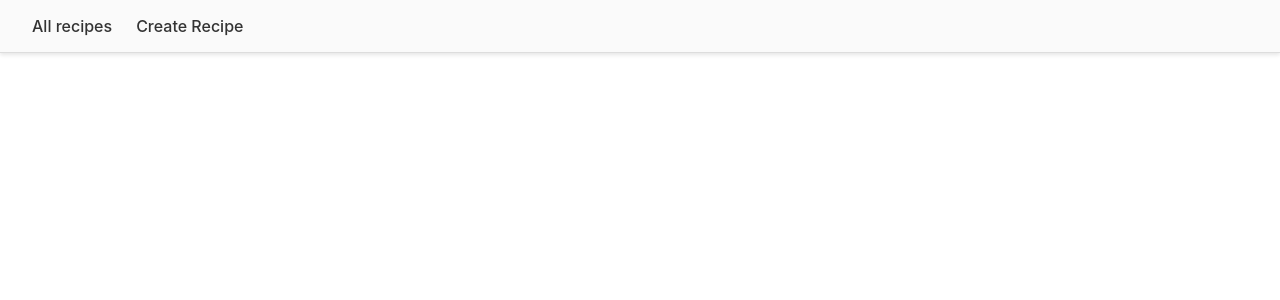
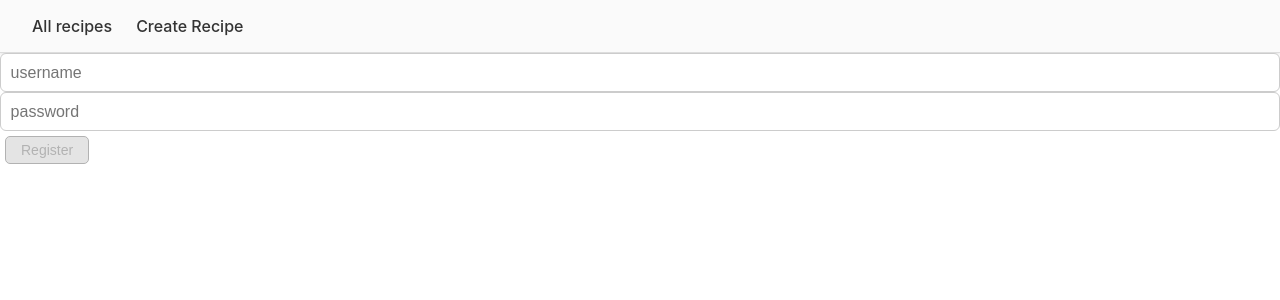
Before and after one commit to atsiarnouskaya/recipe-web-app-front, a React (Create React App) app: page /register in a window 1280 px wide. Shown: the top 300 px of the page. Built offline with nearby package versions, Linux system fonts and the light colour scheme.

Commit message:
Implemented register form and connected with server 8080

```diff
--- /dev/null
+++ b/src/API/AuthService.jsx
@@ -0,0 +1,33 @@
+import React from "react";
+import axios from "axios";
+
+
+
+export default class AuthService extends React.Component {
+
+    static async login(username, password) {
+        try {
+            const response = await axios.post(
+                "http://localhost:8080/signin",
+                { username, password });
+
+            console.log("Login success", response.data);
+            return {success: true};
+
+        } catch (err) {
+            console.error("Login error", err);
+            return {success: false, message: err.message};
+        }
+    }
+
+    static async register(username, password) {
+        try {
+            const response = await axios.post("http://localhost:8080/signup", { username, password });
+            console.log("Register success", response.data, response.status);
+            return response;
+        } catch (e) {
+            console.error("Register error", e);
+        }
+    }
+
+}
--- a/src/API/Context.js
+++ b/src/API/Context.js
@@ -4,3 +4,6 @@ export const RecipeContext = createContext({
     categories: [],
     setCategories: () => {}
 });
+
+
+export const AuthContext = createContext(null)
--- a/src/API/RecipeService.jsx
+++ b/src/API/RecipeService.jsx
@@ -3,13 +3,15 @@ import React from "react";
 
 export default class RecipeService extends React.Component {
     static async getRecipes() {
-        const response = await axios.get("http://localhost:8080/custom/recipes");
+        const response = await axios.get("http://localhost:8080/custom/recipes",
+            {withCredentials: true});
 
         return response;
     }
 
     static async getRecipe(id) {
-        const response = await axios.get(`http://localhost:8080/custom/recipe/${id}`);
+        const response = await axios.get(`http://localhost:8080/custom/recipe/${id}`,
+            {withCredentials: true});
 
         return response;
     }
@@ -17,28 +19,28 @@ export default class RecipeService extends React.Component {
     static async saveRecipe(recipe) {
         const response = await axios.post("http://localhost:8080/custom/addRecipe",
             recipe,
-            {auth: {
-                username: "nastya",
-                password: "root"
-        }});
+            {withCredentials: true});
 
         return response;
     }
 
     static async getAllCategories() {
-        const response = await axios.get("http://localhost:8080/categories");
+        const response = await axios.get("http://localhost:8080/categories",
+            {withCredentials: true});
 
         return response;
     }
 
     static async deleteRecipe(id) {
-        const response = await axios.put(`http://localhost:8080/custom/deleteRecipe/${id}`);
+        const response = await axios.put(`http://localhost:8080/custom/deleteRecipe/${id}`,
+            {withCredentials: true});
 
         return response;
     }
 
     static async updateRecipe(id, recipe) {
-        const response = await axios.put(`http://localhost:8080/custom/recipes/${id}`, recipe);
+        const response = await axios.put(`http://localhost:8080/custom/recipes/${id}`, recipe,
+            {withCredentials: true});
 
         return response;
     }
--- a/src/App.js
+++ b/src/App.js
@@ -5,18 +5,45 @@ import CreateRecipe from "./Pages/CreateRecipe";
 import Navbar from "./Components/Navigation/Navbar";
 import RecipeById from "./Pages/RecipeById"
 import EditRecipe from "./Components/Recipe/Editing/EditRecipe"
-import {RecipeContext} from "./API/Context";
-import {useState} from "react";
+import LoginPage from "./Pages/LoginPage"
+import {AuthContext, RecipeContext} from "./API/Context";
+import {useState, useEffect} from "react";
+import RegisterPage from "./Pages/RegisterPage";
+import RegistrationSuccess from "./Components/Registration/RegistrationSuccess";
 
 
 function App() {
 
     const [categories, setCategories] = useState([]);
 
+    const [isAuth, setIsAuth] = useState(false);
+    const [isLoading, setIsLoading] = useState(true);
+    const [recipes, setRecipes] = useState([]);
+    const [user, setUser] = useState({
+        id: 0,
+        username: ""
+    });
+
+
+    useEffect(() => {
+        if (localStorage.getItem('auth')) {
+            setIsAuth(true)
+        }
+        setIsLoading(false)
+
+    }, [])
+
     return (
         <div className="App">
 
             <RecipeContext.Provider value={{categories, setCategories}}>
+                <AuthContext.Provider value={{
+                    isAuth,
+                    setIsAuth,
+                    user,
+                    setUser,
+                    isLoading
+                }}>
                 <BrowserRouter>
                     <Navbar />
                     <Routes>
@@ -32,8 +59,18 @@ function App() {
                         <Route element={<EditRecipe />}
                                path={"recipes/:id/edit"}/>
 
+                        <Route element={<LoginPage />}
+                                path={"/login"}/>
+
+                        <Route element={<RegisterPage />}
+                               path={"/register"} />
+
+                        <Route element={<RegistrationSuccess />}
+                               path={"/register-success"}/>
+
                     </Routes>
                 </BrowserRouter>
+                </AuthContext.Provider>
             </RecipeContext.Provider>
 
         </div>
--- a/src/Components/Button/ButtonStyle.module.css
+++ b/src/Components/Button/ButtonStyle.module.css
@@ -5,5 +5,19 @@
     font-size: 14px;
     background-color: transparent;
     border: 1px solid burlywood;
+    border-radius: 5px;
     cursor: pointer;
 }
+
+.myBtn:hover {
+    background-color: lightgoldenrodyellow;
+    color: saddlebrown;
+}
+
+.myBtn:disabled {
+    color: gray;
+    background-color: lightgray;
+    border-color: gray;
+    pointer-events: none;
+    opacity: 0.6;
+}
--- /dev/null
+++ b/src/Components/Form/LoginFormComponent.jsx
@@ -0,0 +1,36 @@
+import InputComponent from "../Input/InputComponent";
+import {useState} from "react";
+import Button from "../Button/Button";
+
+const LoginFormComponent = ({login}) => {
+
+    const [password, setPassword] = useState("");
+    const [username, setUsername] = useState("");
+
+
+    return (
+        <form>
+            <InputComponent
+                type="text"
+                value={username}
+                onChange={e => {
+                setUsername (e.target.value);
+            }} placeholder="username" />
+
+            <InputComponent
+                type="password"
+                value={password}
+                onChange={e => {
+                    setPassword(e.target.value);
+                }} placeholder="password" />
+
+            <Button onClick={(e) => {
+                e.preventDefault();
+                login(username, password)}
+            }>Login</Button>
+
+        </form>
+    )
+}
+
+export default LoginFormComponent;
--- /dev/null
+++ b/src/Components/Registration/RegistrationFormComponent.jsx
@@ -0,0 +1,40 @@
+import React, {useState} from 'react';
+import InputComponent from "../Input/InputComponent";
+import Button from "../Button/Button";
+
+function RegistrationFormComponent({register}) {
+
+    const [password, setPassword] = useState("");
+    const [username, setUsername] = useState("");
+
+    return (
+        <form>
+            <InputComponent
+                type="text"
+                value={username}
+                onChange={e => {
+                    setUsername (e.target.value);
+                }} placeholder="username" />
+
+            <InputComponent
+                type="password"
+                value={password}
+                onChange={e => {
+                    setPassword(e.target.value);
+                }} placeholder="password" />
+
+
+
+            <Button
+                onClick={(e) => {
+                e.preventDefault();
+                register(username, password)}}
+                disabled={!(username && password)}>
+                Register
+            </Button>
+
+        </form>
+    );
+}
+
+export default RegistrationFormComponent;
--- /dev/null
+++ b/src/Components/Registration/RegistrationSuccess.jsx
@@ -0,0 +1,9 @@
+import React from 'react';
+
+function RegistrationSuccess() {
+    return (
+        <div>You have successfully registered!</div>
+    );
+}
+
+export default RegistrationSuccess;
--- a/src/Pages/AllRecipes.jsx
+++ b/src/Pages/AllRecipes.jsx
@@ -9,7 +9,6 @@ const AllRecipes = () => {
 
     const [fetchRecipes, isLoading, error] = useFetching(async () => {
         const response = await RecipeService.getRecipes()
-        console.log(response.data)
         setRecipes(response.data)
     })
 
--- /dev/null
+++ b/src/Pages/LoginPage.jsx
@@ -0,0 +1,38 @@
+import LoginFormComponent from "../Components/Form/LoginFormComponent";
+import {useContext, useState} from "react";
+import {AuthContext} from "../API/Context";
+import AuthService from "../API/AuthService";
+import useFetching from "../hooks/useFetching";
+
+const LoginPage = () => {
+
+    const {isAuth, setIsAuth, user, setUser} = useContext(AuthContext);
+
+    const [error, setError] = useState("");
+
+    const loginUser = async (username, password) => {
+
+        if (!username || !password) {
+            setError("Please enter both username and password");
+            return;
+        }
+
+        const response = await
+            AuthService.login(username, password)
+
+        if (response.success) {
+            console.log("Login success", response.data);
+            setUser(response.data);
+            setIsAuth(true);
+        }
+        else {
+            setError("Invalid username or password");
+        }
+    }
+
+    return (
+        <LoginFormComponent login={loginUser} />
+    )
+}
+
+export default LoginPage;
--- /dev/null
+++ b/src/Pages/RegisterPage.jsx
@@ -0,0 +1,28 @@
+import React from 'react';
+import RegistrationFormComponent from "../Components/Registration/RegistrationFormComponent";
+import AuthService from "../API/AuthService";
+import {useNavigate} from "react-router-dom";
+
+function RegisterPage() {
+
+    const navigate = useNavigate();
+
+    const register = async (username, password) => {
+        const response = await AuthService.register(username, password);
+
+        if (!username || !password) {
+            console.error("Both username or password must be entered.");
+            return;
+        }
+
+        if (response.status === 200 || response.status === 201) {
+            navigate("/register-success");
+        }
+    }
+
+    return (
+        <RegistrationFormComponent register={register} />
+    );
+}
+
+export default RegisterPage;
```
